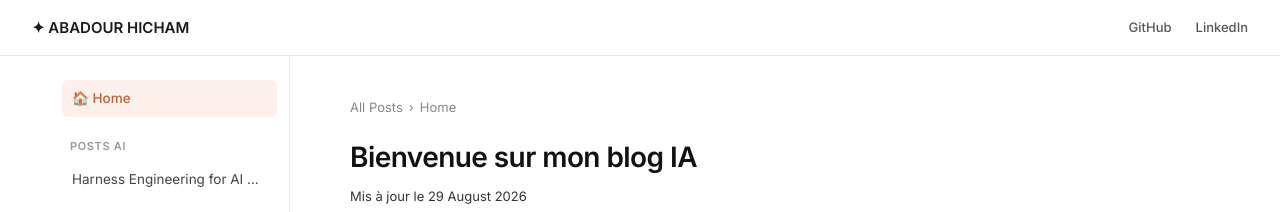
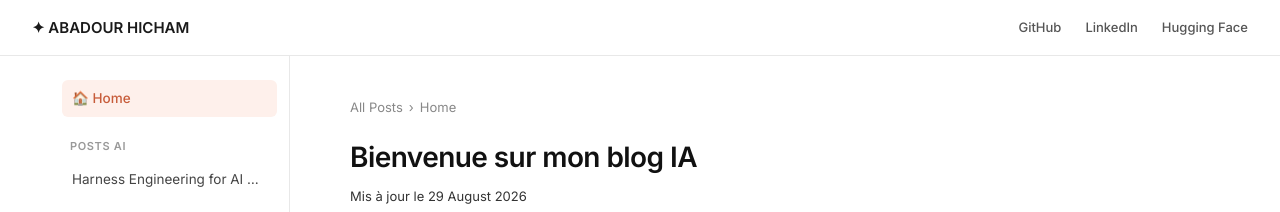
Before and after one commit to Apyhtml20/Docs.io, a Jekyll site: the page built from docs/index.md, in a window 1280 px wide. Shown: the top 212 px of the page. Built offline with Jekyll 4.4.1, drawn with Linux system fonts in a browser that asks for light colours.

Commit message:
Fix the main pages and adding huggingface part

```diff
--- a/docs/_layouts/default.html
+++ b/docs/_layouts/default.html
@@ -19,6 +19,7 @@
     <nav class="topnav-links">
       <a href="https://github.com/{{ site.author.github }}" target="_blank">GitHub</a>
       <a href="https://linkedin.com/in/{{ site.author.linkedin }}" target="_blank">LinkedIn</a>
+      <a href="https://huggingface.co/{{ site.author.HuggingFace }}" target="_blank">Hugging Face</a>
     </nav>
   </header>
 
```
